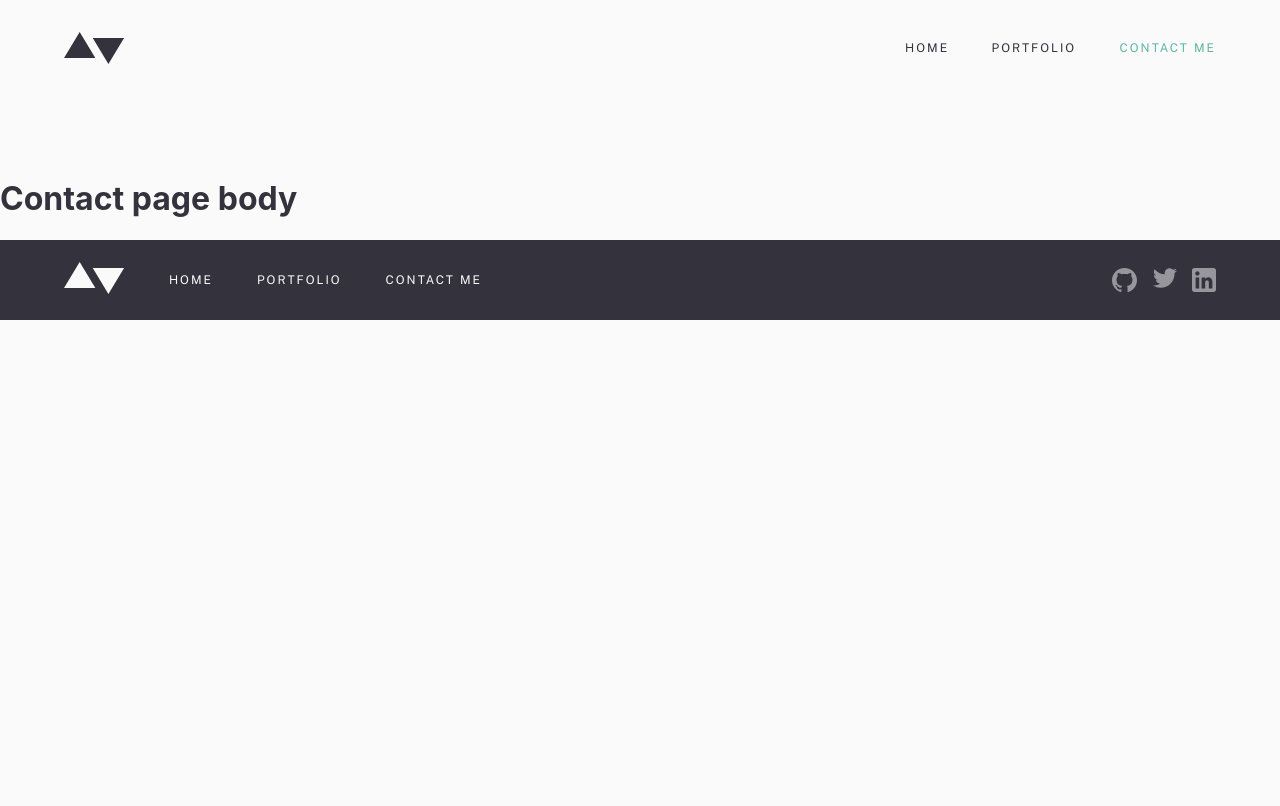
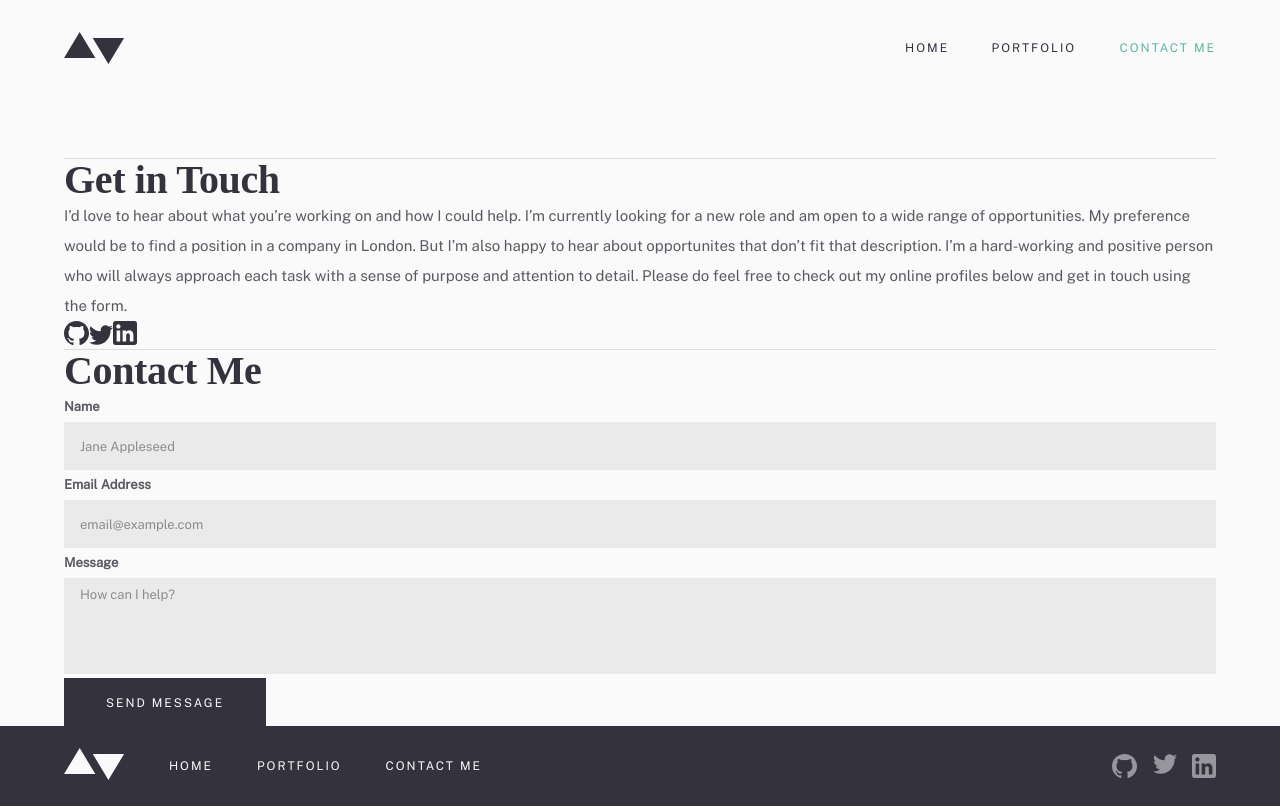
Before and after one commit to tarkanyil/portfolio-website, a React (Create React App) app: page /contact in a window 1280 px wide. Built offline with nearby package versions, Linux system fonts and the light colour scheme; a web font is replaced by a local one.

Commit message:
Feat: added inverted functionality to button element, added styled content to contact page

```diff
--- a/src/components/button/button.comp.jsx
+++ b/src/components/button/button.comp.jsx
@@ -1,22 +1,26 @@
 import React from 'react';
-import { Btn, LinkInt, LinkExt } from './button.styles.jsx';
+import { Btn, BtnInv, LinkInt, LinkExt } from './button.styles.jsx';
 
-export const ButtonLink = ({ text, to }) => (
+export const ButtonLink = ({ text, to, inverted }) => (
   <div>
-
-      <LinkInt to={to}>
-          <Btn type='button'>{text}</Btn>
-      </LinkInt>
-
+    <LinkInt to={to}>
+      {inverted ? (
+        <BtnInv type="button">{text}</BtnInv>
+      ) : (
+        <Btn type="button">{text}</Btn>
+      )}
+    </LinkInt>
   </div>
 );
 
-export const ButtonHref = ({ text, to }) => (
+export const ButtonHref = ({ text, to, inverted }) => (
   <div>
-
-      <LinkExt href={to} target='_blank'>
-          <Btn type='button'>{text}</Btn>
-      </LinkExt>
-
+    <LinkExt href={to} target="_blank">
+      {inverted ? (
+        <BtnInv type="button">{text}</BtnInv>
+      ) : (
+        <Btn type="button">{text}</Btn>
+      )}
+    </LinkExt>
   </div>
 );
--- a/src/components/button/button.styles.jsx
+++ b/src/components/button/button.styles.jsx
@@ -23,6 +23,15 @@ export const Btn = styled.div`
   }
 `;
 
+export const BtnInv = styled(Btn)`
+  color: ${colors.secondaryLightest};
+  background-color: ${colors.primaryGrey};
+  &:hover {
+    color: ${colors.primaryGrey};
+    background-color: ${colors.secondaryLightest};
+  }
+`;
+
 export const LinkInt = styled(Link)`
   text-decoration: none !important;
 `;
--- a/src/pages/contactpage/contactpage.comp.jsx
+++ b/src/pages/contactpage/contactpage.comp.jsx
@@ -1,12 +1,64 @@
 import React from 'react';
 import { PageMotion } from '../../utils/motions.jsx';
 
+import { H2, Body2, PageContainer, Separator } from '../../App.styles.jsx';
+
+import { ButtonHref } from '../../components/button/button.comp.jsx';
+import { Spacer } from '../../components/cond-elements/cond-elements.comps.jsx';
+
+import {
+  Github,
+  Twitter,
+  LinkedIn,
+  Label,
+  Input,
+  Textarea,
+} from './contactpage.styles.jsx';
+
 const ContactPage = () => {
-  const hello = 'Contact page body';
-
   return (
     <PageMotion>
-      <h1>{hello}</h1>
+      <PageContainer>
+        <Separator />
+        <H2>Get in Touch</H2>
+        <Body2>
+          I’d love to hear about what you’re working on and how I could help.
+          I’m currently looking for a new role and am open to a wide range of
+          opportunities. My preference would be to find a position in a company
+          in London. But I’m also happy to hear about opportunites that don’t
+          fit that description. I’m a hard-working and positive person who will
+          always approach each task with a sense of purpose and attention to
+          detail. Please do feel free to check out my online profiles below and
+          get in touch using the form.
+        </Body2>
+        <div>
+          <a href="https://github.com/" target="blank">
+            <Github />
+          </a>
+          <a href="https://www.twitter.com/" target="blank">
+            <Twitter />
+          </a>
+          <a href="https://www.linkedin.com" target="blank">
+            <LinkedIn />
+          </a>
+        </div>
+        <Separator />
+        <H2>Contact Me</H2>
+        <form action="/" autoComplete='off'>
+          <Label htmlFor="name">Name</Label>
+          <Input type="text" id="name" placeholder="Jane Appleseed" autoComplete='off' />
+          <Label htmlFor="email">Email Address</Label>
+          <Input type="email" id="email" placeholder="email@example.com" autoComplete='off' />
+          <Label htmlFor="message">Message</Label>
+          <Textarea
+            type="textarea"
+            id="message"
+            rows="3"
+            placeholder="How can I help?"
+          />
+          <ButtonHref to="#" text="Send message" inverted />
+        </form>
+      </PageContainer>
     </PageMotion>
   );
 };
--- /dev/null
+++ b/src/pages/contactpage/contactpage.styles.jsx
@@ -0,0 +1,66 @@
+import styled from 'styled-components';
+
+import { colors } from '../../utils/constants.jsx';
+
+import { ReactComponent as GithubIcon } from '../../assets/images/icons/github.svg';
+import { ReactComponent as TwitterIcon } from '../../assets/images/icons/twitter.svg';
+import { ReactComponent as LinkedInIcon } from '../../assets/images/icons/linkedin.svg';
+
+export const Github = styled(GithubIcon)`
+  fill: ${colors.primaryGrey};
+`;
+
+export const Twitter = styled(TwitterIcon)`
+  fill: ${colors.primaryGrey};
+`;
+
+export const LinkedIn = styled(LinkedInIcon)`
+  fill: ${colors.primaryGrey};
+`;
+
+export const Label = styled.label`
+  font-family: Public Sans;
+  font-style: normal;
+  font-weight: bold;
+  font-size: 13px;
+  line-height: 30px;
+  color: #33323d;
+  mix-blend-mode: normal;
+  opacity: 0.8;
+  display: block;
+`;
+
+export const Input = styled.input`
+  width: 100%;
+  height: 3rem;
+  background-color: ${colors.secondaryLight};
+  font-family: Public Sans;
+  font-style: normal;
+  font-weight: normal;
+  font-size: 13px;
+  line-height: 30px;
+  color: #33323d;
+  border: none;
+  padding-left: 1rem;
+  ::placeholder {
+    opacity: 0.8;
+  }
+`;
+
+export const Textarea = styled.textarea`
+  width: 100%;
+  height: 6rem;
+  background-color: ${colors.secondaryLight};
+  font-family: Public Sans;
+  font-style: normal;
+  font-weight: normal;
+  font-size: 13px;
+  line-height: 30px;
+  color: #33323d;
+  border: none;
+  padding-left: 1rem;
+  resize: none;
+  ::placeholder {
+    opacity: 0.8;
+  }
+`;
```
